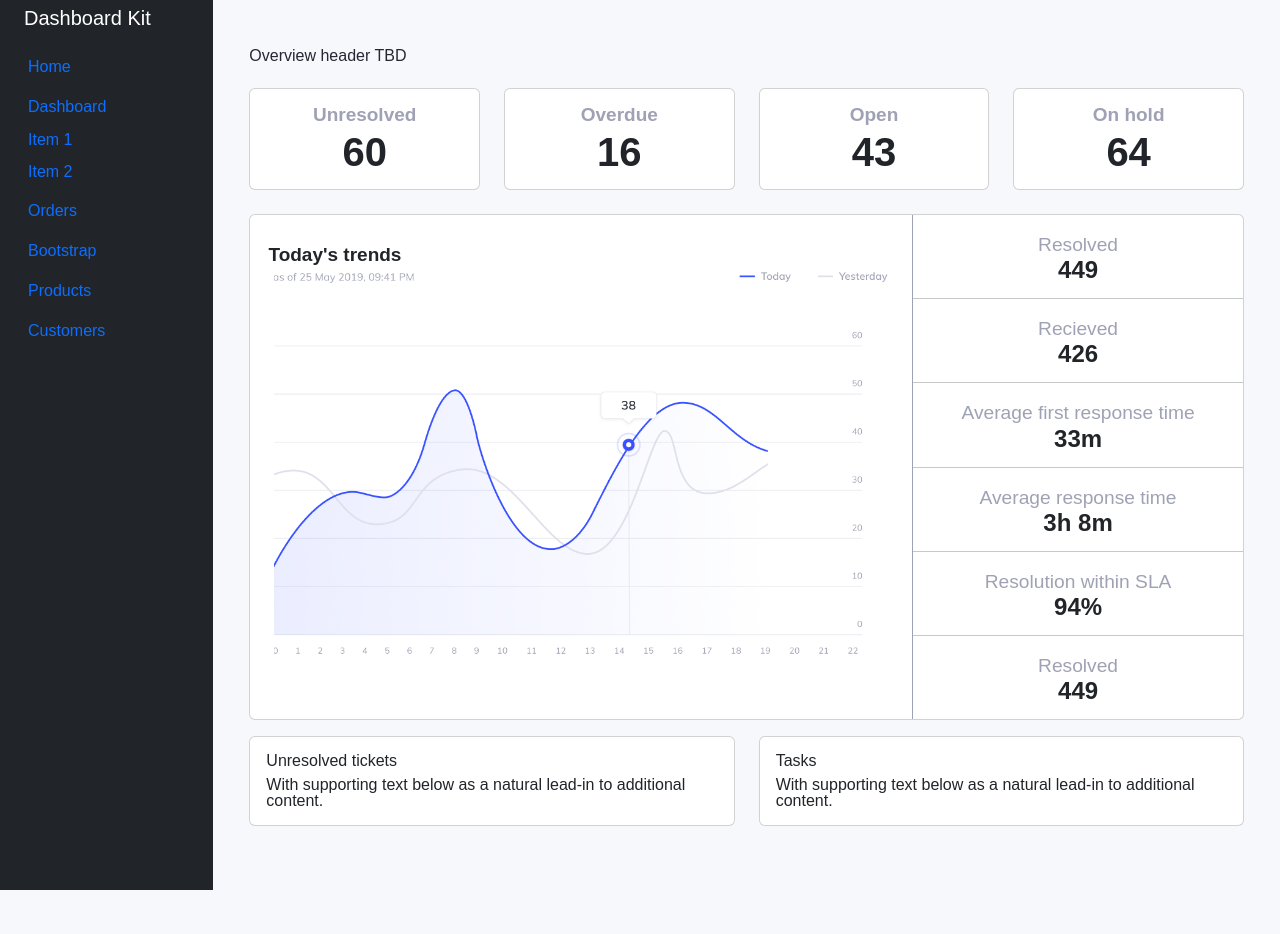
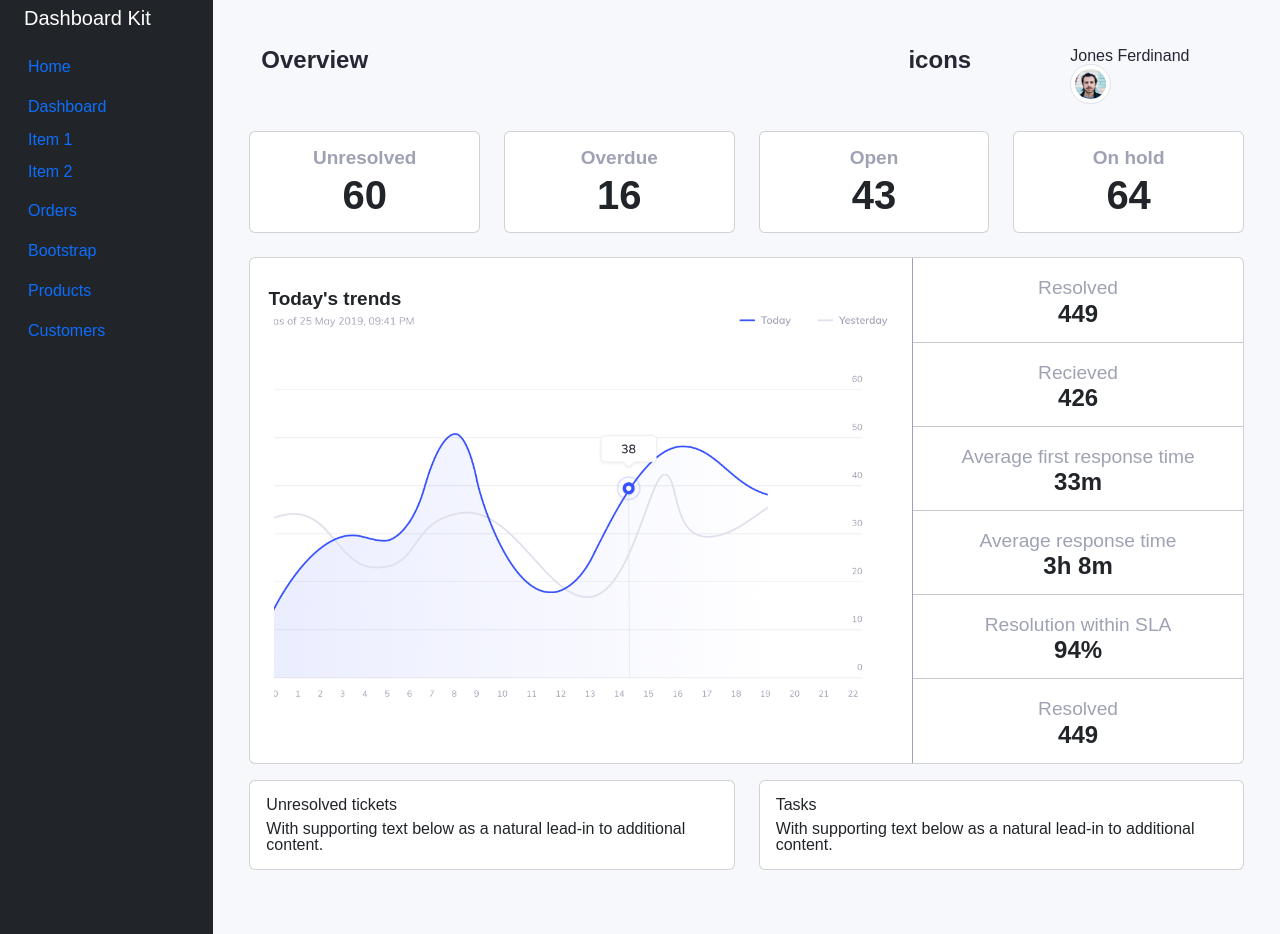
Before and after one commit to VimbaiChikoore/INM320SAA_Bootstrap_MusaM_VimbaiC, a website: page public/index.html in a window 1280 px wide. Before the commit the page ends 890 px from the top, so only its background shows below. Drawn offline with nearby package versions, Linux system fonts and the light colour scheme.

Commit message:
top bar commit

```diff
--- a/public/assets/css/style.css
+++ b/public/assets/css/style.css
@@ -2,6 +2,12 @@ body{
     background-color:#F7F8FC;
     font-family: "Mulish", sans-serif;
     color: #252733;
+}
+
+/* Top Bar */
+.overview{
+    font-weight: 600;
+    font-size: 24px;
 }
 
 /* Vimbai: Ticket Status Cards */
--- a/public/index.html
+++ b/public/index.html
@@ -84,7 +84,20 @@
           <div class="col py-4 m-4">
 
             <!-- Vimbai: Overview -->
-            <p>Overview header TBD</p>
+            <div class="container-fluid">
+              <div class="d-flex justify-content-between">
+                <div class="col-sm-8">
+                  <p class="overview">Overview</p>
+                </div>
+                <div class="col-sm-2">
+                  <p class="overview">icons</p>
+                </div>
+                <div class="col-sm-2">
+                  <p class="avatar-name">Jones Ferdinand</p>
+                  <img src="/assets/images/profile-image.png" class="img-fluid img-thumbnail rounded-circle w-25">
+                </div>
+              </div>
+            </div>
 
             <!-- Vimbai: Ticket status Cards -->
             <div class="row py-3 ticket-status text-center d-flex flex-wrap" style="height: 150px;" >
```
